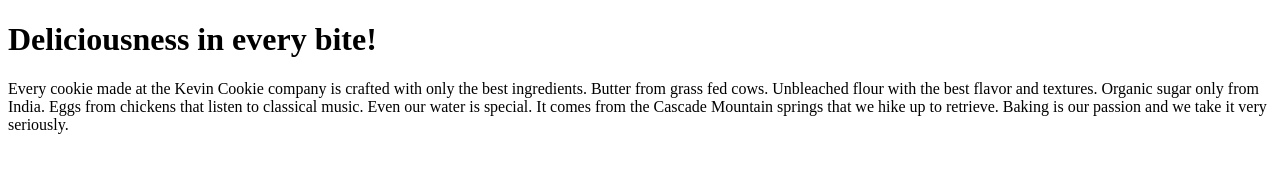
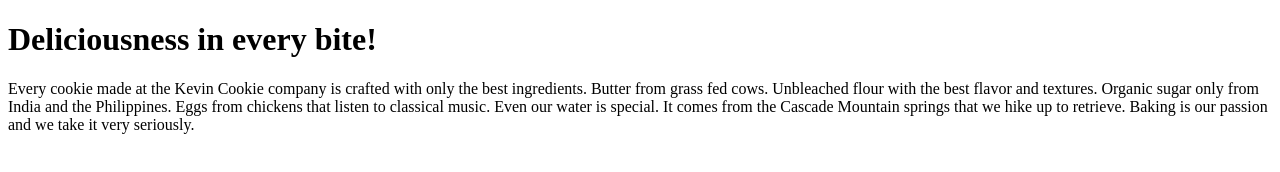
Before and after one commit to GideonA-HUB/gideonpractice.com, a plain HTML site: page index.htm in a window 1280 px wide. Drawn offline with Linux system fonts and the light colour scheme.

Commit message:
Update index.htm

```diff
--- a/index.htm
+++ b/index.htm
@@ -3,7 +3,7 @@
 <body>
 
 <h1>Deliciousness in every bite!</h1>
-<p>Every cookie made at the Kevin Cookie company is crafted with only the best ingredients. Butter from grass fed cows. Unbleached flour with the best flavor and textures. Organic sugar only from India. Eggs from chickens that listen to classical music. Even our water is special. It comes from the Cascade Mountain springs that we hike up to retrieve. Baking is our passion and we take it very seriously.</p>
+<p>Every cookie made at the Kevin Cookie company is crafted with only the best ingredients. Butter from grass fed cows. Unbleached flour with the best flavor and textures. Organic sugar only from India and the Philippines. Eggs from chickens that listen to classical music. Even our water is special. It comes from the Cascade Mountain springs that we hike up to retrieve. Baking is our passion and we take it very seriously.</p>
 
 
 </body>
```
